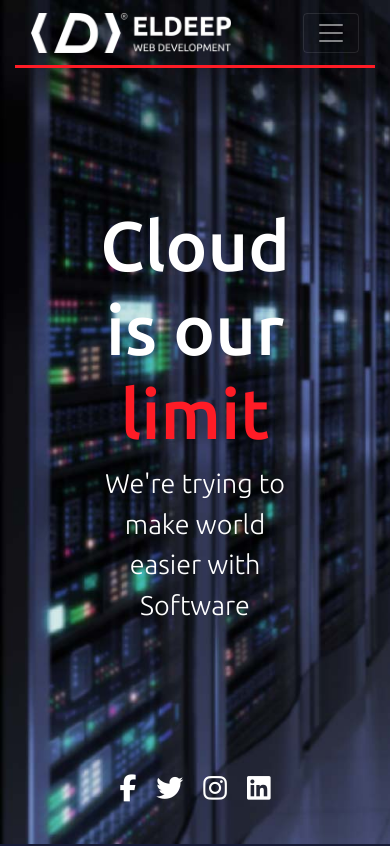
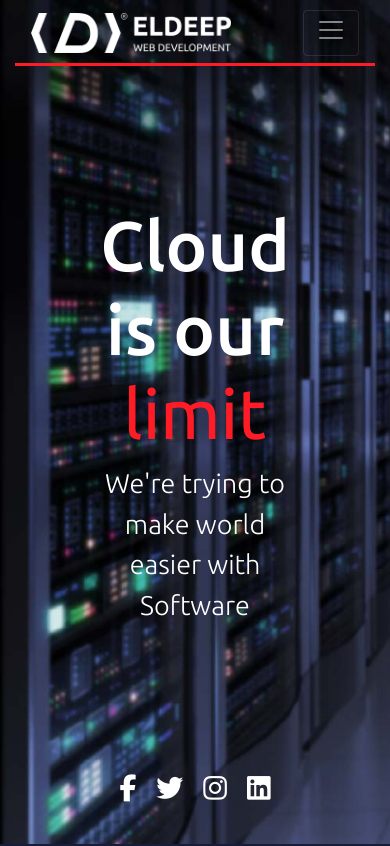
Before and after one commit to Hagar2111/marketingAgencyWebsite, a plain HTML site: page index.html in a window 390 px wide. Shown: the top 846 px of the page. Drawn offline with Linux system fonts and the light colour scheme.

Commit message:
Update main.css

```diff
--- a/css/main.css
+++ b/css/main.css
@@ -5,11 +5,13 @@ First color: #FF1C26
 second color: #171C38
 third color: #0F57EAs
 */
+*{
+    font-family: Ubuntu-R
+}
 body{
     perspective: 1000px;
     margin: 0;
     padding: 0;
-    font-family: Ubuntu-R
 }
 /*Start My Css Code*/
 
@@ -72,7 +74,6 @@ body{
 
 .header .navbar {
     z-index: 4;
-    padding-bottom: 10px;
     margin-inline-start: auto;
 }
 .header .navbar:before {
@@ -90,6 +91,9 @@ body{
     padding-bottom: 20px;
     color: #FFF;
     margin-left: auto;
+}
+.header .navbar .navbar-toggler{
+    padding-bottom: 10px;
 }
 .header .navbar .navbar-nav li{
     margin-left:20px;
```
